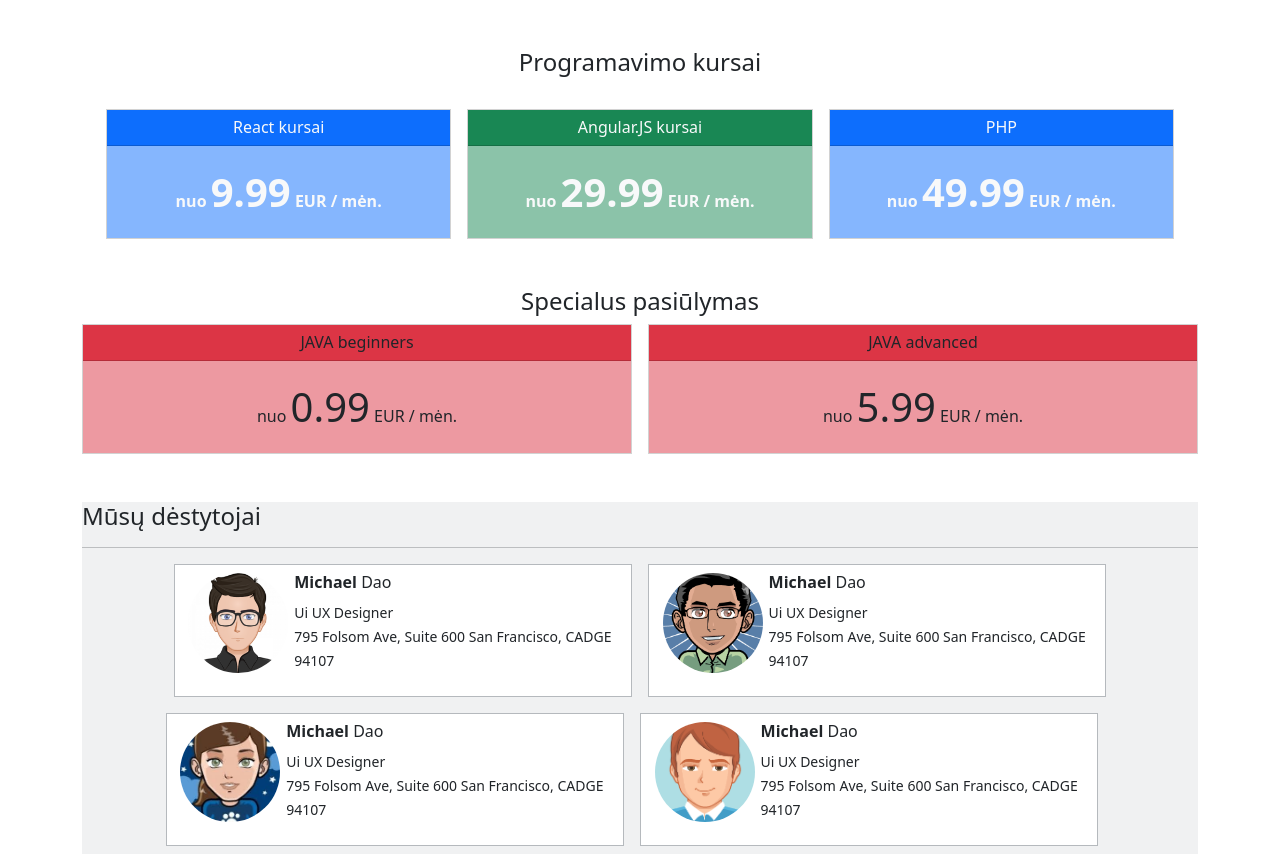
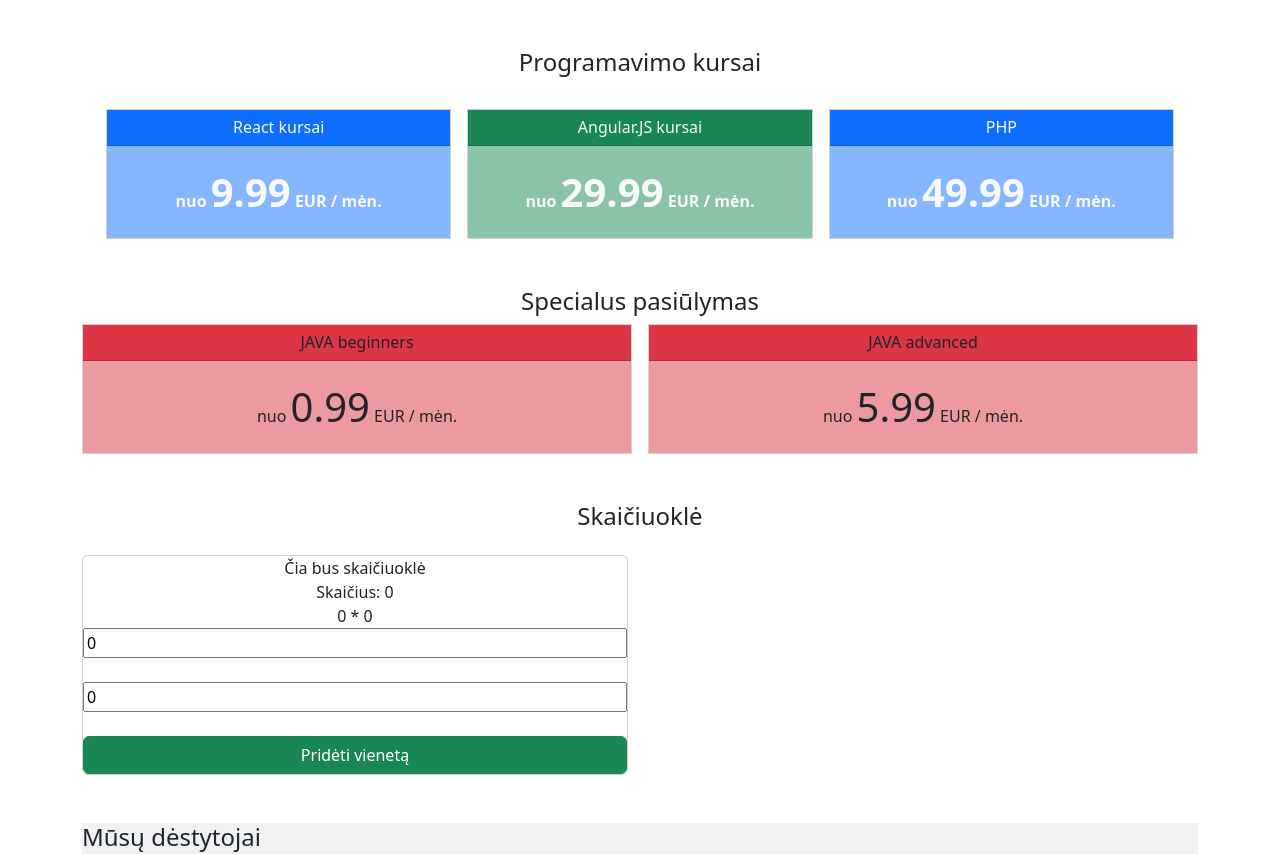
Before and after one commit to felicitasamanta/react, a React (Create React App) app: page / in a window 1280 px wide. Shown: the top 854 px of the page. Built offline with nearby package versions, Linux system fonts and the light colour scheme.

Commit message:
skaiciuokle

```diff
--- a/src/App.js
+++ b/src/App.js
@@ -6,6 +6,7 @@
 import Teacher from "./components/teacher";
 import SpecialOffers from "./components/specialOffer";
 import specialOffersData from "./data/specialOffersData";
+import Skaiciuokle from "./components/skaiciuokle";
 
 //jei importuojam css, rasome galune, jei js, nerasome - taip atskiria dokumentus
 
@@ -58,7 +59,14 @@
           <div class="col-5 gap-3 d-flex flex-grow-1 flex-wrap">
             {specialOffersAll}
           </div>
+          <div class="mt-5">
+          <h2 class="fs-4">Skaičiuoklė</h2>
+          <div>
+            <Skaiciuokle></Skaiciuokle>
+          </div>
         </div>
+          </div>
+
       </section>
 
       <section class="mt-5 h-100 bg-secondary bg-opacity-10 pb-5">
--- /dev/null
+++ b/src/components/skaiciuokle.js
@@ -0,0 +1,39 @@
+import { useState } from "react";
+
+function Skaiciuokle() {
+  const [sk, setSk] = useState(0);
+  const [x, setX] = useState(0);
+  const [y, setY] = useState(0);
+
+  const clickHandler = () => {
+    setSk(sk + 1);
+    console.log("Paspaudė " + (sk + 1) + " kartus");
+  };
+  const changeXHandler = (event) => {
+    setX(event.target.value);
+  };
+  const changeYHandler = (event) => {
+    setY(event.target.value);
+  };
+
+  return (
+    <div className="col-md-12">
+        <div className="row">
+            <div className="col-md-6">
+
+    <div className="card mt-3">
+      Čia bus skaičiuoklė <br />
+      Skaičius: {sk} <br />
+      {x} * {y} <br></br>
+      <input type="text" value={x} onChange={changeXHandler} /> <br />
+      <input type="text" value={y} onChange={changeYHandler} /> <br />
+      <button className="btn btn-success" onClick={clickHandler}>
+        Pridėti vienetą
+      </button>
+    </div>
+    </div>
+    </div>
+    </div>
+  );
+}
+export default Skaiciuokle; //galima eksportuoti daug funkciju is vieno failo ir parodom, kaip ekportuojam;
```
